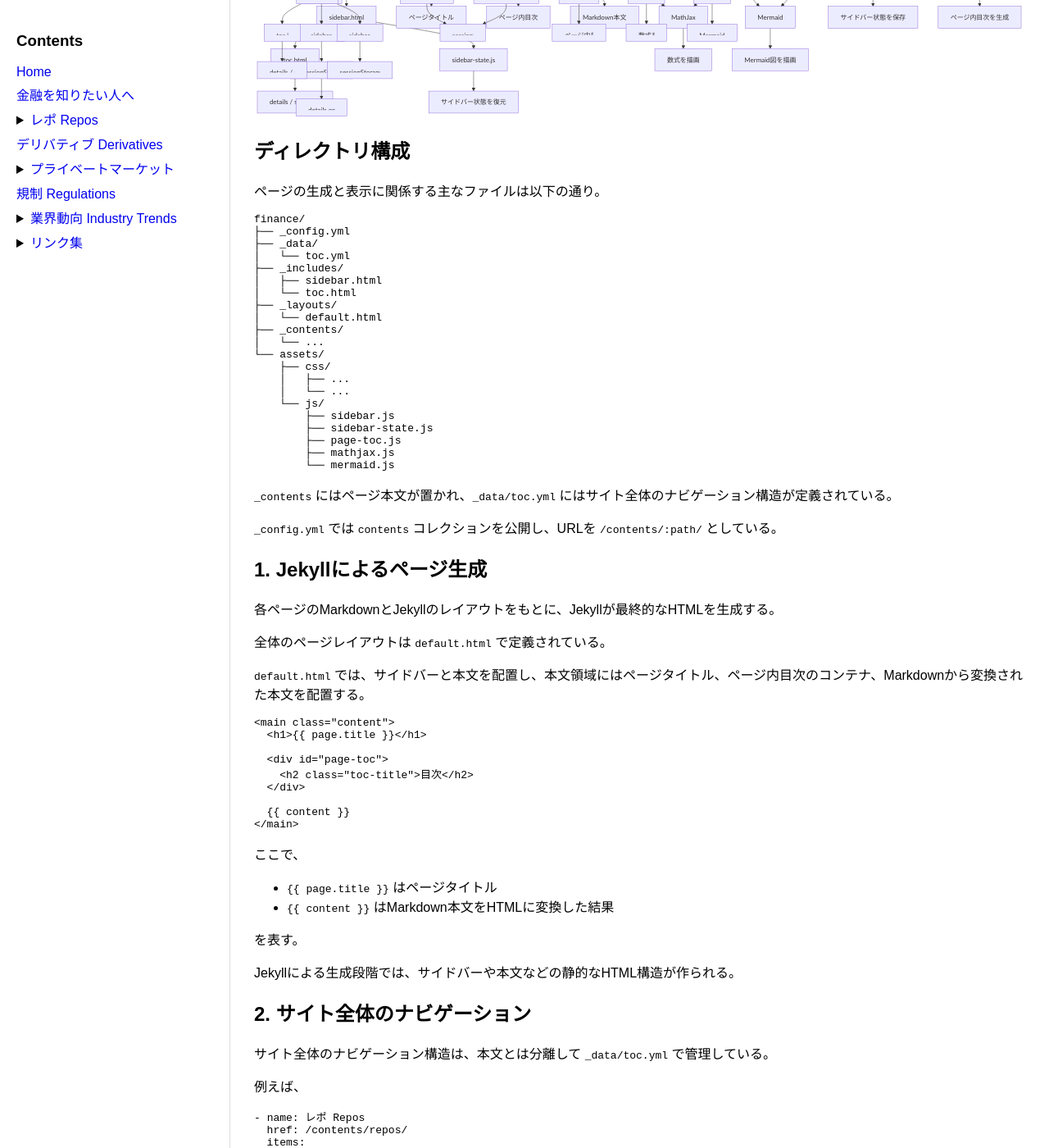
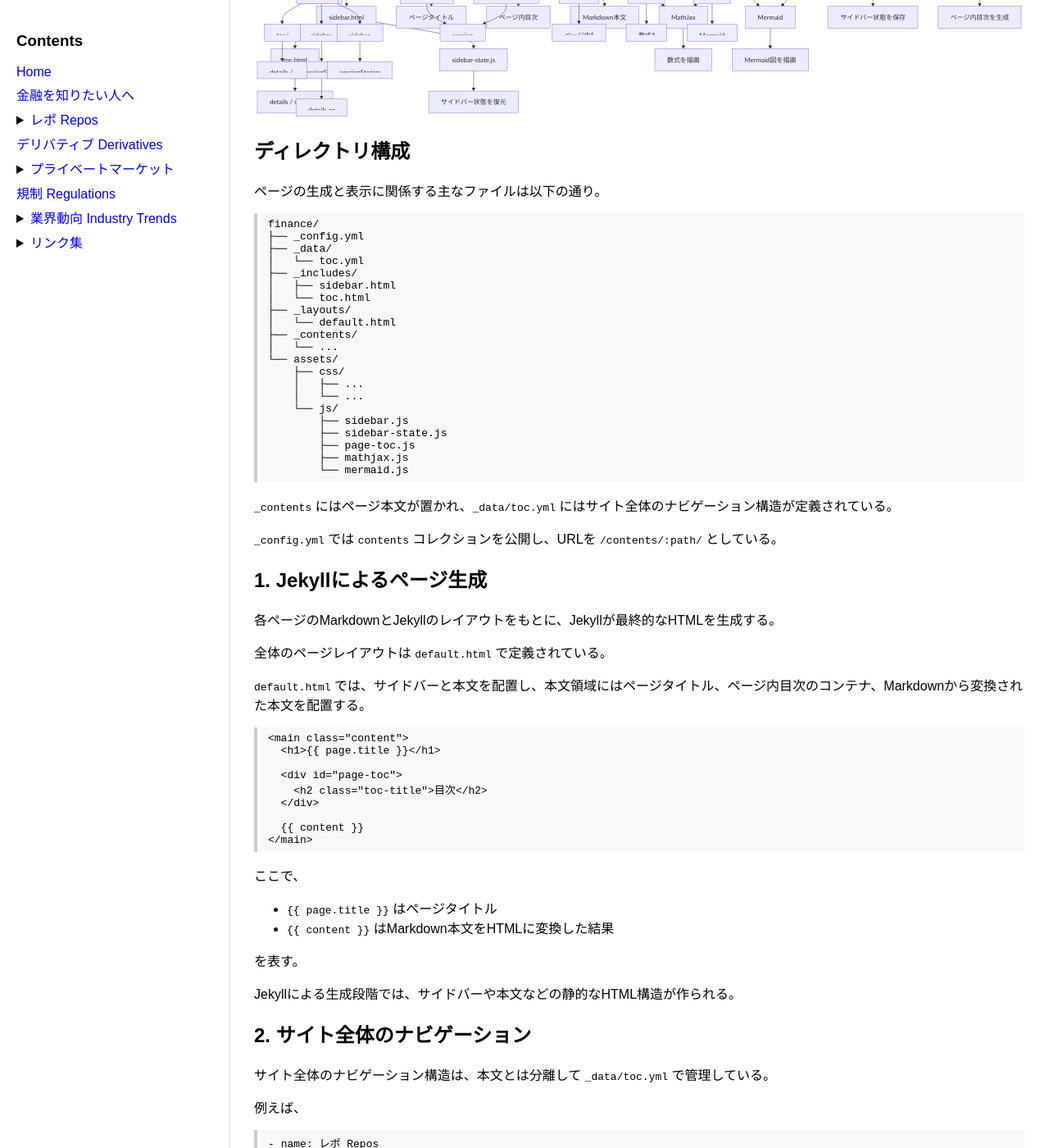
Before and after one commit to Naoki-Yamamoto-codes/finance, a Jekyll site: the page built from architecture.md, in a window 1280 px wide and 1400 px high, scrolled down 1012 px. Shown: the whole window at 82% size. Built offline with Jekyll 4.4.1, drawn with Linux system fonts in a browser that asks for light colours.

Commit message:
add style of pre

```diff
--- a/assets/css/style.css
+++ b/assets/css/style.css
@@ -37,9 +37,14 @@ body {
     height: auto;
 }
 
-blockquote {
+blockquote,
+pre {
     border-left: 4px solid #ccc;
     margin: 1em 0;
     padding: 0.5em 1em;
     background: #f8f8f8;
 }
+
+pre {
+    overflow-x: auto;
+}
```
